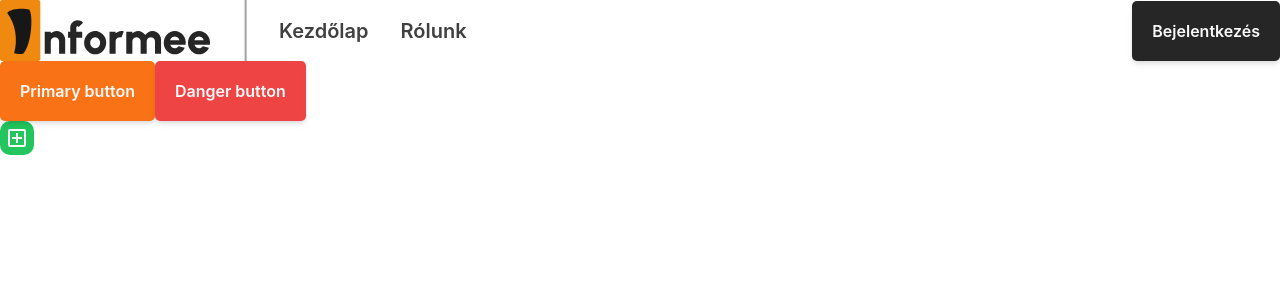
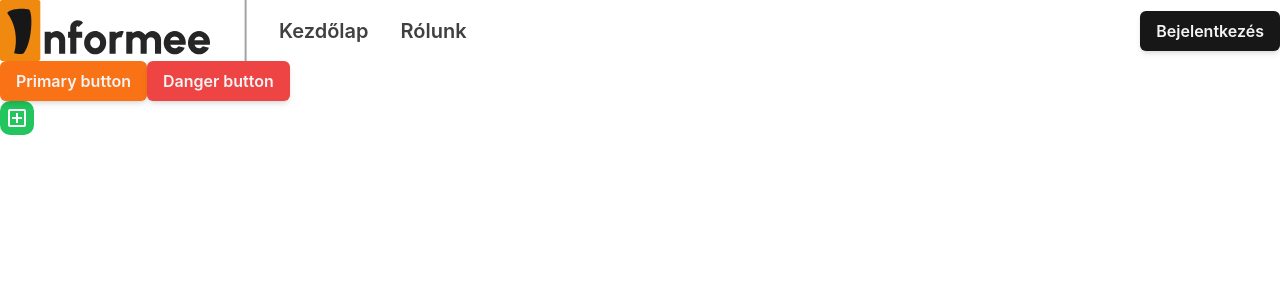
Before and after one commit to WR0NGTH3HU4/Informee, a Vue app: page / in a window 1280 px wide. Shown: the top 300 px of the page. Built offline with nearby package versions, Linux system fonts and the light colour scheme.

Commit message:
gomb tailwind

```diff
--- a/src/components/Button.vue
+++ b/src/components/Button.vue
@@ -3,69 +3,23 @@ defineProps(['text', 'type', 'click']);
 </script>
 
 <template>
-    <button :class="type" @click="click">{{ text }}</button>
+    <button class="shadow-md" :class="type" @click="click">{{ text }}</button>
 </template>
 
 <style scoped>
-    .primary {
-        background-color: #F97316;
+    .primary { @apply bg-orange-500 hover:bg-orange-400 active:bg-orange-600; }
+
+    .danger { @apply bg-red-500 hover:bg-red-400 active:bg-red-600}
+
+    .muted { @apply bg-neutral-500 cursor-default; }
+
+    .success { @apply bg-green-500 hover:bg-green-400 active:bg-green-600; }
+
+    button {
+        @apply px-4 py-2 rounded-md border-none shadow-md duration-200 text-zinc-100 cursor-pointer;
     }
 
-    .primary:hover {
-        background-color: #FB923C;
-    }
-
-    .primary:active {
-        background-color: #EA580C;
-    }
-
-    .danger {
-        background-color: #EF4444;
-    }
-
-    .danger:hover {
-        background-color: #F87171;
-    }
-
-    .danger:active {
-        background-color: #DC2626;
-    }
-
-    .muted, .muted:hover, .muted:active {
-        background-color: #D4D4D4;
-        cursor: default;
-    }
-
-    .success {
-        background-color: #22C55E;
-    }
-
-    .success:hover {
-        background-color: #4ADE80;
-    }
-
-    .success:active {
-        background-color: #16A34A;
-    }
-
-    button {
-        padding: 10px 20px 10px 20px;
-        height: 60px;
-        border-radius: 5px;
-        background-color: #262626;
-        color: #FAFAFA;
-        border: none;
-        font-size: 1em;
-        transition-duration: 0.2s;
-        cursor: pointer;
-        box-shadow: 0 4px 6px -1px rgb(0 0 0 / 0.1), 0 2px 4px -2px rgb(0 0 0 / 0.1);
-    }
-
-    button:hover {
-        background-color: #404040;
-    }
-
-    button:active {
-        background-color: #171717;
+    button:not(.primary):not(.danger):not(.muted):not(.success) {
+        @apply bg-neutral-900 hover:bg-neutral-800 active:bg-neutral-950;
     }
 </style>
```
